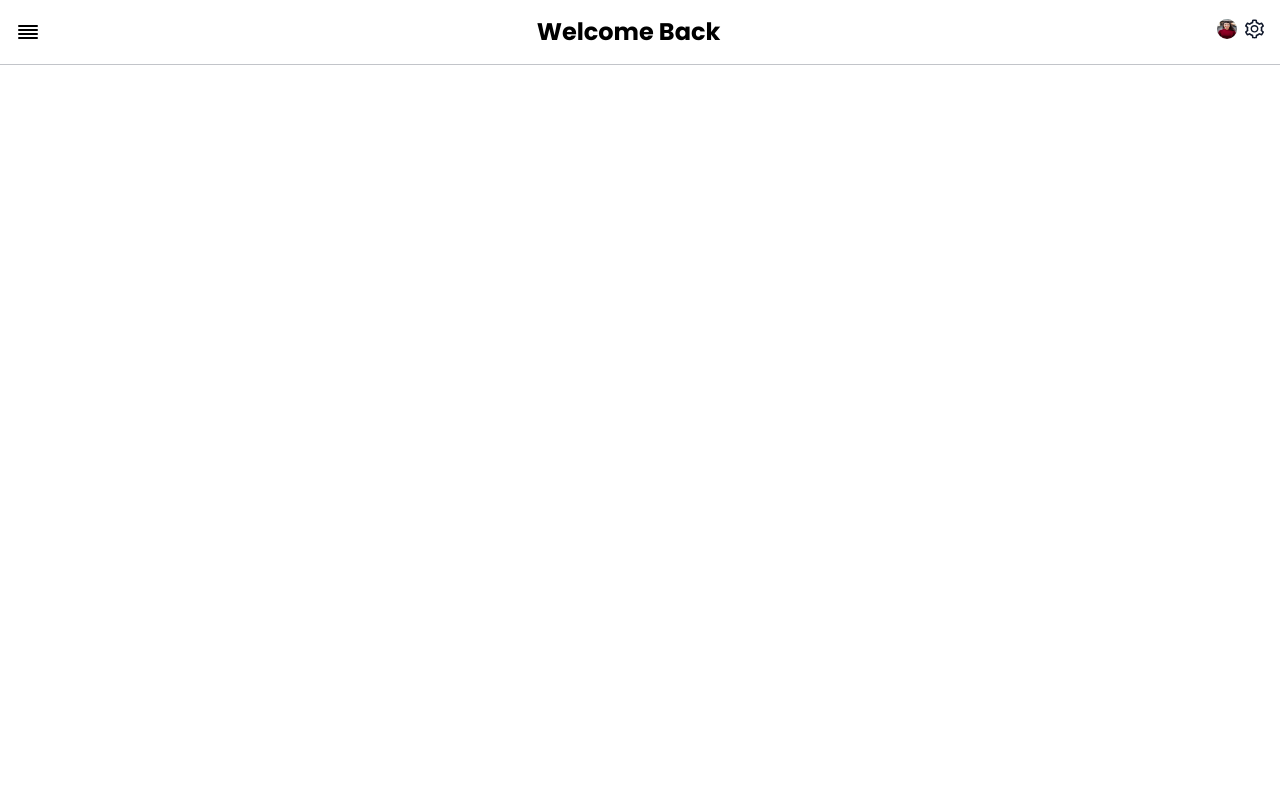
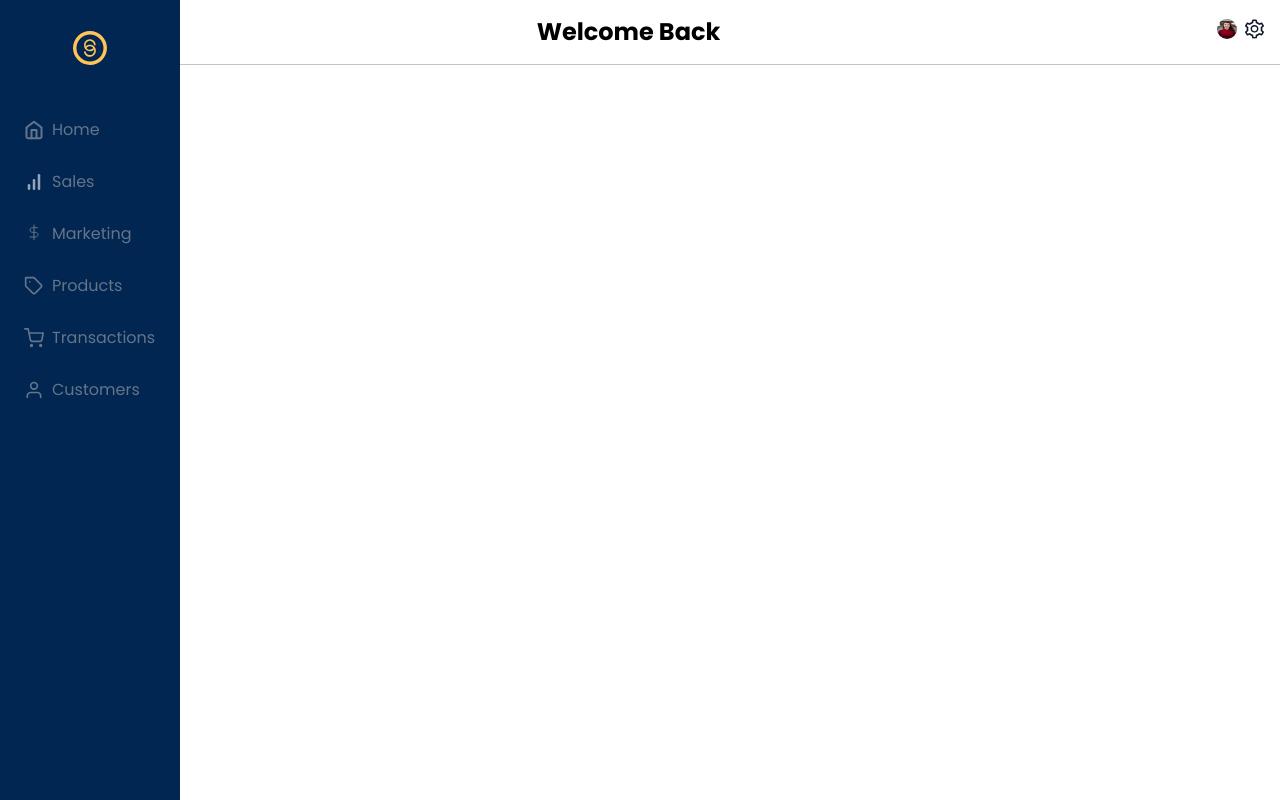
Before and after one commit to abrarfahimr/coffee-corner-frontend, a React (Create React App) app: page / in a window 1280 px wide. Built offline with nearby package versions, Linux system fonts and the light colour scheme.

Commit message:
created navbar

```diff
--- a/src/App.js
+++ b/src/App.js
@@ -6,11 +6,14 @@ import SalesPage from './pages/SalesPage/SalesPage';
 import ProductPage from './pages/ProductPage/ProductPage';
 import TransactionPage from './pages/TransactionPage/TransactionPage';
 
+import NavBar from './components/NavBar/NavBar';
+
 function App() {
   return (
     <div className="App">
       <BrowserRouter>
         <Header />
+        <NavBar/>
         <Routes>
           <Route path="/" element={<HomePage />} />
           <Route path="/home" element={<Navigate to="/" />} />
--- a/src/components/NavBar/NavBar.js
+++ b/src/components/NavBar/NavBar.js
@@ -1,9 +1,26 @@
+import { Link } from 'react-router-dom';
 import './NavBar.scss';
+import {NavBarData} from './NavBarData';
+import { v4 as uuidv4 } from 'uuid';
+import logo from '../../assets/icons/logo.svg';
 
 const NavBar = () => {
   return (
-    <div>
-
+    <div className='navbar'>
+      <img src={logo} alt="logo" className='navbar__logo'></img>
+      {
+        NavBarData.map((data) => {
+          return (
+            <div className='navbar__links' key={uuidv4()}>
+              <img src={data.icon} alt="nav icon" className='navbar__icons'></img>
+              <Link to={data.link} className="navbar__title">
+                {data.title}
+              </Link>
+            </div>
+          );
+        })
+      }
+      <div className='navbar__logout'></div>
     </div>
   )
 }
--- a/src/components/NavBar/NavBar.scss
+++ b/src/components/NavBar/NavBar.scss
@@ -2,3 +2,38 @@
 @use '../../styles/partials/fonts' as *;
 @use '../../styles/partials/mixins' as *;
 @use '../../styles/partials/variables' as *;
+
+.navbar{
+  position: absolute;
+  top: 0;
+  left: 0;
+  z-index: 10;
+  width: 11.25rem;
+  height: 100vh;
+  background-color: $coffee-darkblue;
+  display: flex;
+  flex-direction: column;
+  align-items: center;
+  padding: 1.5rem 0;
+  &__logo{
+    margin-bottom: 2.5rem;
+  }
+  &__links{
+    width: 100%;
+    padding: 0.5rem 1.5rem;
+    display: flex;
+    justify-content: flex-start;
+    align-items: center;
+    margin-bottom: 1rem;
+  }
+  &__title{
+    text-decoration: none;
+    color: $coffee-grey500;
+    @include body-mobile;
+  }
+  &__icons{
+    margin-right: 0.5rem;
+    width: 1.25rem;
+    height: 1.25rem;
+  }
+}
--- /dev/null
+++ b/src/components/NavBar/NavBarData.js
@@ -0,0 +1,40 @@
+import homeIcon from '../../assets/icons/home.svg';
+import salesIcon from '../../assets/icons/bar-chart.svg';
+import marketingIcon from '../../assets/icons/dollar.svg';
+import productIcon from '../../assets/icons/tag.svg';
+import transactionIcon from '../../assets/icons/shopping-cart.svg';
+import customerIcon from '../../assets/icons/user.svg';
+
+
+export const NavBarData = [
+  {
+    title: 'Home',
+    icon: homeIcon ,
+    link: '/',
+  },
+  {
+    title: 'Sales',
+    icon: salesIcon,
+    link: '/sales',
+  },
+  {
+    title: 'Marketing',
+    icon: marketingIcon,
+    link: '/',
+  },
+  {
+    title: 'Products',
+    icon: productIcon,
+    link: '/products',
+  },
+  {
+    title: 'Transactions',
+    icon: transactionIcon,
+    link: '/transaction',
+  },
+  {
+    title: 'Customers',
+    icon: customerIcon,
+    link: '/',
+  },
+];
```
